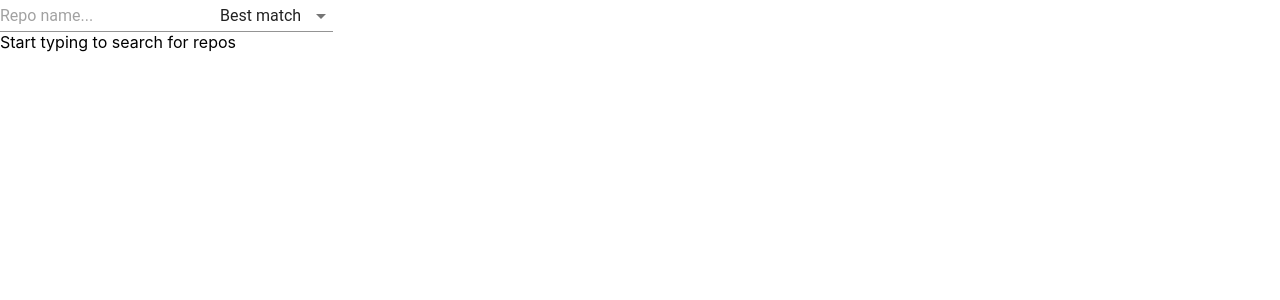
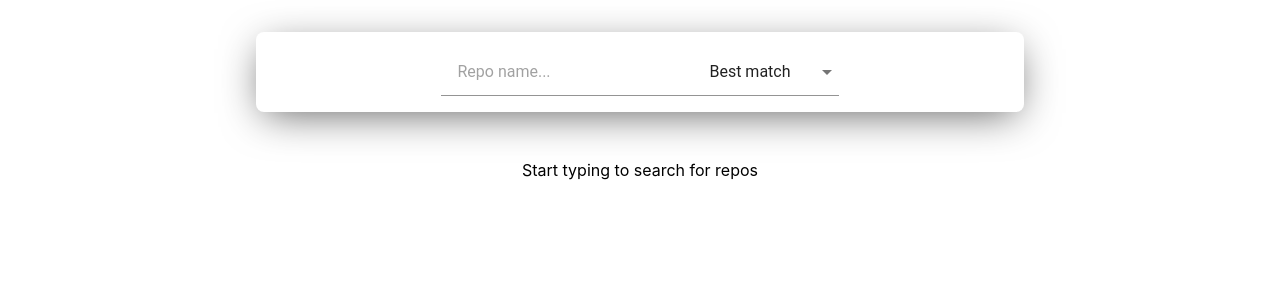
Before and after one commit to kgabryje/GithubRepoFetcher, a React (Create React App) app: page / in a window 1280 px wide. Shown: the top 300 px of the page. Built offline with nearby package versions, Linux system fonts and the light colour scheme.

Commit message:
added styling to menu and list

```diff
--- a/package.json
+++ b/package.json
@@ -7,6 +7,7 @@
     "axios": "^0.18.0",
     "lodash.debounce": "^4.0.8",
     "lodash.uniqby": "^4.7.0",
+    "node-sass": "^4.11.0",
     "prop-types": "^15.7.2",
     "react": "^16.8.3",
     "react-dom": "^16.8.3",
--- a/src/App.js
+++ b/src/App.js
@@ -1,5 +1,5 @@
 import React, { Component } from 'react';
-import GithubSearcher from "./containers/GithubSearcher";
+import GithubSearcher from "./components/GithubSearcher";
 
 class App extends Component {
   render() {
--- /dev/null
+++ b/src/components/GithubSearcher.js
@@ -0,0 +1,13 @@
+import React from 'react';
+import SearchMenu from '../containers/SearchMenu/SearchMenu';
+import ReposSection from "../containers/ReposSection/ReposSection";
+import classes from './GithubSearcher.module.css';
+
+const githubSearcher = () => (
+    <div className={classes.content}>
+        <SearchMenu/>
+        <ReposSection/>
+    </div>
+);
+
+export default githubSearcher;
--- /dev/null
+++ b/src/components/GithubSearcher.module.css
@@ -0,0 +1,5 @@
+.content {
+    width: 100%;
+    align-items: center;
+    text-align: center;
+}
--- a/src/components/Repos/RepoList.js
+++ b/src/components/Repos/RepoList.js
@@ -1,17 +1,24 @@
 import React from 'react';
 import PropTypes from 'prop-types';
 import RepoItem from "./RepoItem/RepoItem";
-import classes from './RepoList.module.css';
+import classes from './RepoList.module.scss';
+import Icon from "@material-ui/core/Icon";
 
 const RepoList = props => (
-    <div className={classes.RepoList}>
+    <React.Fragment>
         {props.repositories.map(repo => (
             <RepoItem key={repo.id}
                       repository={repo}>
                 {repo.full_name}
             </RepoItem>
         ))}
-    </div>
+        <Icon fontSize={'large'} className={classes.prev}>
+            arrow_back_ios
+        </Icon>
+        <Icon fontSize={'large'} className={classes.next}>
+            arrow_forward_ios
+        </Icon>
+    </React.Fragment>
 );
 
 RepoList.propTypes = {
--- a/src/components/Repos/RepoList.module.css
+++ /dev/null
@@ -1,3 +0,0 @@
-.RepoList {
-
-}
--- /dev/null
+++ b/src/components/Repos/RepoList.module.scss
@@ -0,0 +1,16 @@
+@mixin arrowButton {
+    color: black;
+    padding: 1em;
+    position: fixed;
+    top: 40%;
+}
+
+.prev {
+    @include arrowButton;
+    left: 4em;
+}
+
+.next {
+    @include arrowButton;
+    right: 4em;
+}
--- a/src/containers/GithubSearcher.js
+++ /dev/null
@@ -1,13 +0,0 @@
-import React from 'react';
-import SearchMenu from './SearchMenu/SearchMenu';
-import ReposSection from "./ReposSection/ReposSection";
-
-
-const githubSearcher = () => (
-    <React.Fragment>
-        <SearchMenu/>
-        <ReposSection/>
-    </React.Fragment>
-);
-
-export default githubSearcher;
--- a/src/containers/ReposSection/ReposSection.js
+++ b/src/containers/ReposSection/ReposSection.js
@@ -3,6 +3,7 @@ import {CircularProgress} from "@material-ui/core";
 import * as actions from "../../store/actions/repoList";
 import {connect} from "react-redux";
 import RepoList from "../../components/Repos/RepoList";
+import classes from './ReposSection.module.css';
 
 class ReposSection extends Component {
 
@@ -15,22 +16,18 @@ class ReposSection extends Component {
 
     render() {
         return (
-            <React.Fragment>
-                <div>
+            <div className={classes.ReposSection}>
                     {
                         this.props.error ? 'Something went wrong! :(' :
                             this.props.repositories.length === 0 && !this.props.loading ? 'Start typing to search for repos' :
                                 <RepoList repositories={this.props.repositories}/>
                     }
-                </div>
-                <div>
                     {
                         this.props.loading ? <CircularProgress/> :
                             (this.props.nextPage &&
                                 <div onClick={() => this.props.onLoadPage(this.props.nextPage)}>Load more</div>)
                     }
-                </div>
-            </React.Fragment>
+            </div>
         );
     }
 }
--- /dev/null
+++ b/src/containers/ReposSection/ReposSection.module.css
@@ -0,0 +1,6 @@
+.ReposSection {
+    padding: 1em;
+    max-width: 60%;
+    margin: 0 auto;
+    min-width: 700px;
+}
--- a/src/containers/SearchMenu/SearchMenu.js
+++ b/src/containers/SearchMenu/SearchMenu.js
@@ -4,6 +4,7 @@ import MenuItem from "@material-ui/core/MenuItem";
 import * as actions from "../../store/actions/searchMenu";
 import {connect} from "react-redux";
 import debounce from "lodash.debounce";
+import classes from './SearchMenu.module.css';
 
 class SearchMenu extends Component {
     userInputHandler = debounce(userInput => {
@@ -12,12 +13,12 @@ class SearchMenu extends Component {
 
     render() {
         return (
-            <form>
+            <form className={classes.searchMenu}>
                 <FormControl>
-                    <Input placeholder='Repo name...' onChange={event => this.userInputHandler(event.target.value)}/>
+                    <Input classes={{root: classes.formControl}} placeholder='Repo name...' onChange={event => this.userInputHandler(event.target.value)}/>
                 </FormControl>
                 <FormControl>
-                    <Select value={this.props.selectValue} onChange={event => this.props.onSelectChange(event.target.value)}>
+                    <Select classes={{root: classes.formControl}} value={this.props.selectValue} onChange={event => this.props.onSelectChange(event.target.value)}>
                         <MenuItem value={'score'}>Best match</MenuItem>
                         <MenuItem value={'stars'}>Stargazers</MenuItem>
                         <MenuItem value={'forks'}>Forks</MenuItem>
--- /dev/null
+++ b/src/containers/SearchMenu/SearchMenu.module.css
@@ -0,0 +1,19 @@
+.searchMenu {
+    padding: 1em;
+    -webkit-box-shadow: 0 9px 41px -8px rgba(0,0,0,0.64);
+    -moz-box-shadow: 0 9px 41px -8px rgba(0,0,0,0.64);
+    box-shadow: 0 9px 41px -8px rgba(0,0,0,0.64);
+    border-radius: 0.5em;
+    max-width: 60%;
+    margin: 2em auto;
+    background: white;
+    position: sticky;
+    top: 2em;
+    z-index: 1000;
+    min-width: 400px;
+    box-sizing: border-box;
+}
+
+.formControl {
+    padding: 0.5em 1em;
+}
```
Also changed, not shown: 1 other file (tests, documents, lock files or other folders).
